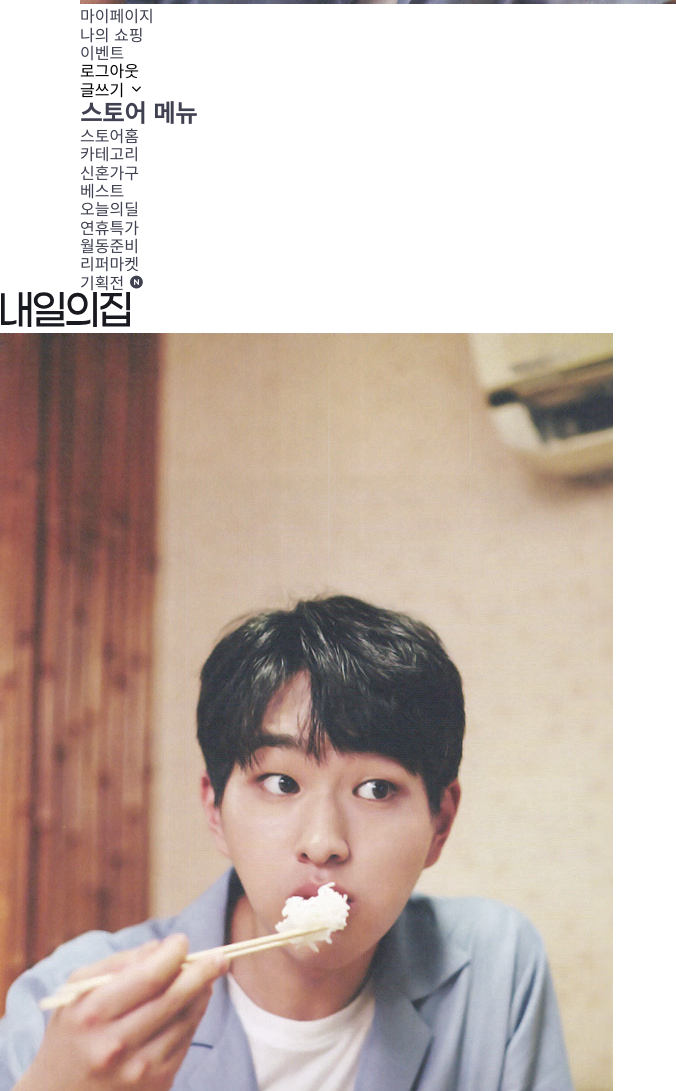
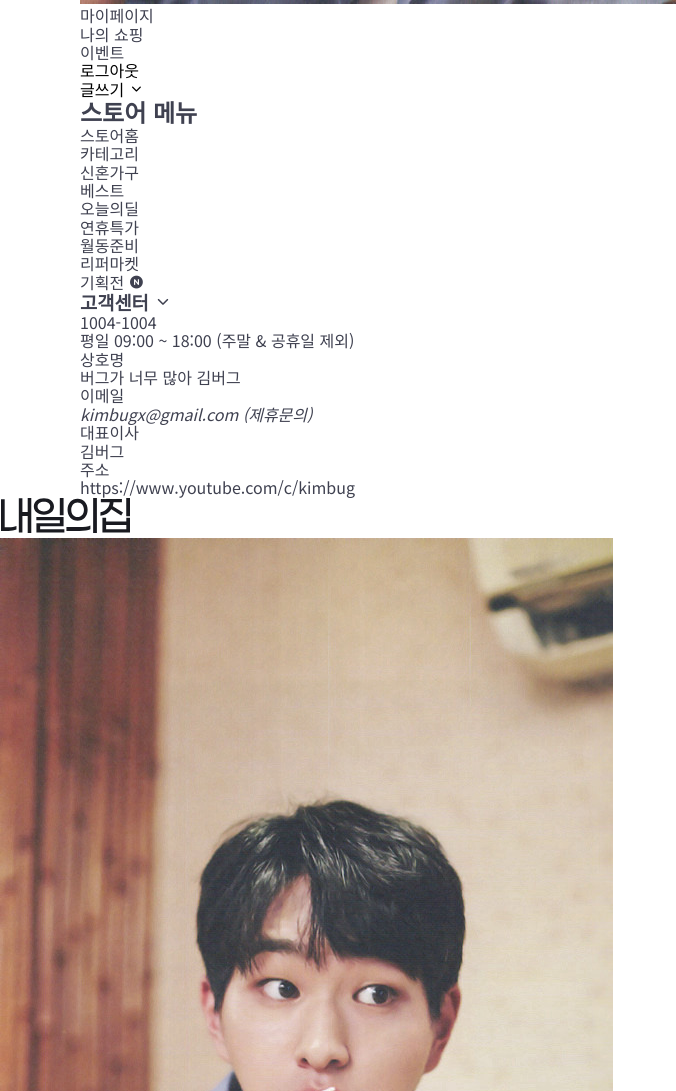
Before and after one commit to ysisys0202/tomorrow-house, a website: page index.html in a window 1280 px wide. Shown: the part 1172-2263 px from the top of the page, without its empty margins (0-676 px from the left). Drawn offline with Linux system fonts and the light colour scheme; files whose address does not match are found by name.

Commit message:
💄 Implement global footer component

```diff
--- a/index.html
+++ b/index.html
@@ -254,7 +254,49 @@
     <main class="product-show">
       <!-- 상품 상태 페이지 본론 -->
     </main>
-    <footer class="global-footer"></footer>
+    <footer class="global-footer">
+      <div class="container">
+        <div class="row">
+          <div class="col-sm-4">
+            <h3 class="global-footer-title">
+              고객센터
+              <i class="icon-chevron" aria-hidden></i>
+            </h3>
+            <a class="global-footer-contact" href="tel:10041004">1004-1004</a>
+            <p class="global-footer-time">
+              평일 09:00 ~ 18:00 (주말 &amp; 공휴일 제외)
+            </p>
+            <dl class="global-footer-detail-list">
+              <div class="global-footer-detail-item">
+                <dt>상호명</dt>
+                <dd>버그가 너무 많아 김버그</dd>
+              </div>
+              <div class="global-footer-detail-item">
+                <dt>이메일</dt>
+                <dd>
+                  <address>
+                    <a href="mailto:kimbugx@gmail.com">kimbugx@gmail.com</a>
+                    (제휴문의)
+                  </address>
+                </dd>
+              </div>
+              <div class="global-footer-detail-item">
+                <dt>대표이사</dt>
+                <dd>김버그</dd>
+              </div>
+              <div class="global-footer-detail-item">
+                <dt>주소</dt>
+                <dd>
+                  <a href="https://www.youtube.com/c/kimbug" target="_blank">
+                    https://www.youtube.com/c/kimbug
+                  </a>
+                </dd>
+              </div>
+            </dl>
+          </div>
+        </div>
+      </div>
+    </footer>
     <aside class="sidebar sm-only">
       <header class="sidebar-header">
         <h2 class="logo">
--- /dev/null
+++ b/styles/layouts/_global-footer.scss
@@ -0,0 +1,57 @@
+.global-footer {
+  padding: 32px 0 40px 0;
+  background-color: $background;
+  &-title {
+    @include text-style(13, $dark);
+    font-weight: 700;
+    .icon-chevron {
+      display: inline-block;
+      transform: rotate(-90deg);
+      font-weight: 12;
+    }
+  }
+  &-contact {
+    @include text-style(24, $dark);
+    font-weight: 700;
+  }
+  &-time {
+    @include text-style(12, $primary);
+    margin-bottom: 24px;
+  }
+  &-detail-list {
+    font-size: 10px;
+    line-height: 16px;
+    letter-spacing: -0.01em;
+    color: $secondary;
+  }
+  &-detail-item {
+    @include flexbox(start);
+    address {
+      display: inline;
+    }
+    dt::after {
+      content: ':';
+      margin: 0 2px;
+    }
+  }
+  @include responsive(D) {
+    &-title {
+      @include text-style(14);
+    }
+    &-contact:hover {
+      opacity: 0.5;
+    }
+    &-detail-list {
+      @include flexbox(start);
+    }
+    &-detail-item {
+      a:hover {
+        text-decoration: underline;
+      }
+      &:not(:last-child)::after {
+        content: '|';
+        margin: 0 8px;
+      }
+    }
+  }
+}
--- a/styles/main.scss
+++ b/styles/main.scss
@@ -36,3 +36,4 @@
 @import './layouts/overlay';
 @import './layouts/search-modal';
 @import './layouts/lnb';
+@import './layouts/global-footer';
```
